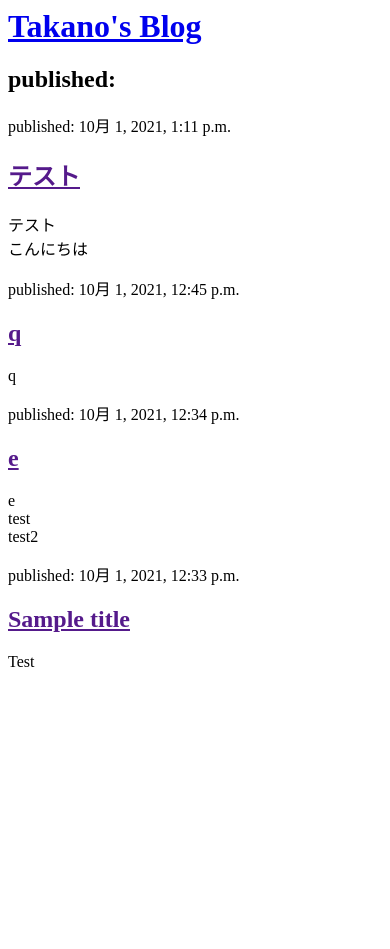
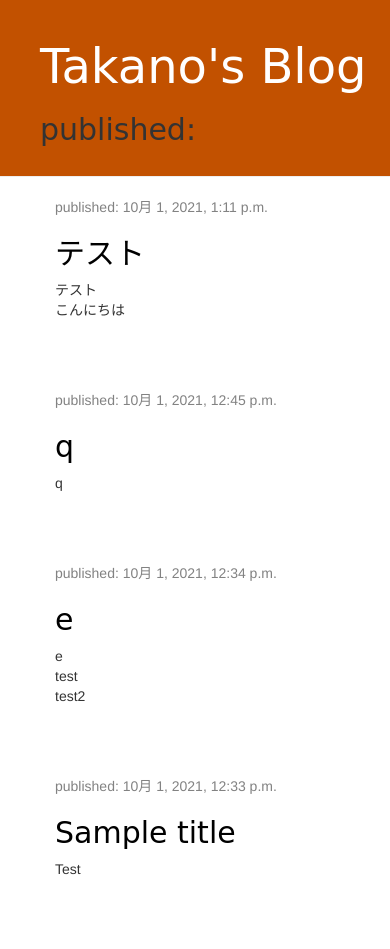
Before and after one commit to HiroshiATakano/my_first_blog3, a Django app: page / in a window 390 px wide. Before the commit the page ends 667 px from the top, so only its background shows below. Run offline with Django 3.2, Linux system fonts and the light colour scheme; data comes from the database, SQL or seed files in the repository; both versions use the stored data as it was after the commit; some libraries are stand-ins or nearby versions.

Commit message:
Updated 20211001

```diff
--- /dev/null
+++ b/blog/static/css/blog.css
@@ -0,0 +1,47 @@
+.page-header {
+    background-color: #C25100;
+    margin-top: 0;
+    padding: 20px 20px 20px 40px;
+}
+
+.page-header h1, .page-header h1 a, .page-header h1 a:visited, .page-header h1 a:active {
+    color: #ffffff;
+    font-size: 36pt;
+    text-decoration: none;
+}
+
+.content {
+    margin-left: 40px;
+}
+
+h1, h2, h3, h4 {
+    font-family: 'Lobster', cursive;
+
+}
+
+.date {
+    color: #828282;
+}
+
+.save {
+    float: right;
+}
+
+.post-form textarea, .post-form input {
+    width: 100%;
+}
+
+.top-menu, .top-menu:hover, .top-menu:visited {
+    color: #ffffff;
+    float: right;
+    font-size: 26pt;
+    margin-right: 20px;
+}
+
+.post {
+    margin-bottom: 70px;
+}
+
+.post h2 a, .post h2 a:visited {
+    color: #000000;
+}
--- a/blog/templates/blog/post_list.html
+++ b/blog/templates/blog/post_list.html
@@ -1,28 +1,39 @@
 
-
+{% load static %}
 
 <html>
     <head>
+    <link rel="stylesheet" href="//maxcdn.bootstrapcdn.com/bootstrap/3.2.0/css/bootstrap.min.css">
+    <link rel="stylesheet" href="//maxcdn.bootstrapcdn.com/bootstrap/3.2.0/css/bootstrap-theme.min.css">
+    <link rel="stylesheet" href="{% static 'css/blog.css' %}">
+
         <title>Tkn's blog</title>
+
     </head>
 
 
 <body>
 
-    <div>
+    <div class="page-header" >
         <h1><a href="/">Takano's Blog</a></h1>
         <h2>published:</h2>
     </div>
 
-{% for post in posts %}
-    <div>
-        <p>published: {{ post.published_date }}</p>
-        <h2><a href=""> {{ post.title }}</a></h2>
-        <p> {{ post.text|linebreaksbr }}</p>
+<div class="content container">
+    <div class="row">
+        <div class="col-md-8">
+            {% for post in posts %}
+                <div class="post">
+                    <div class="date">
+                        <p>published: {{ post.published_date }}</p>
+                    </div>
+                    <h2><a href="">{{ post.title }}</a></h2>
+                    <p>{{ post.text|linebreaksbr }}</p>
+                </div>
+            {% endfor %}
+        </div>
     </div>
-
-{% endfor %}
-
+</div>
 </body>
 
 
```
Also changed, not shown: db.sqlite3.
